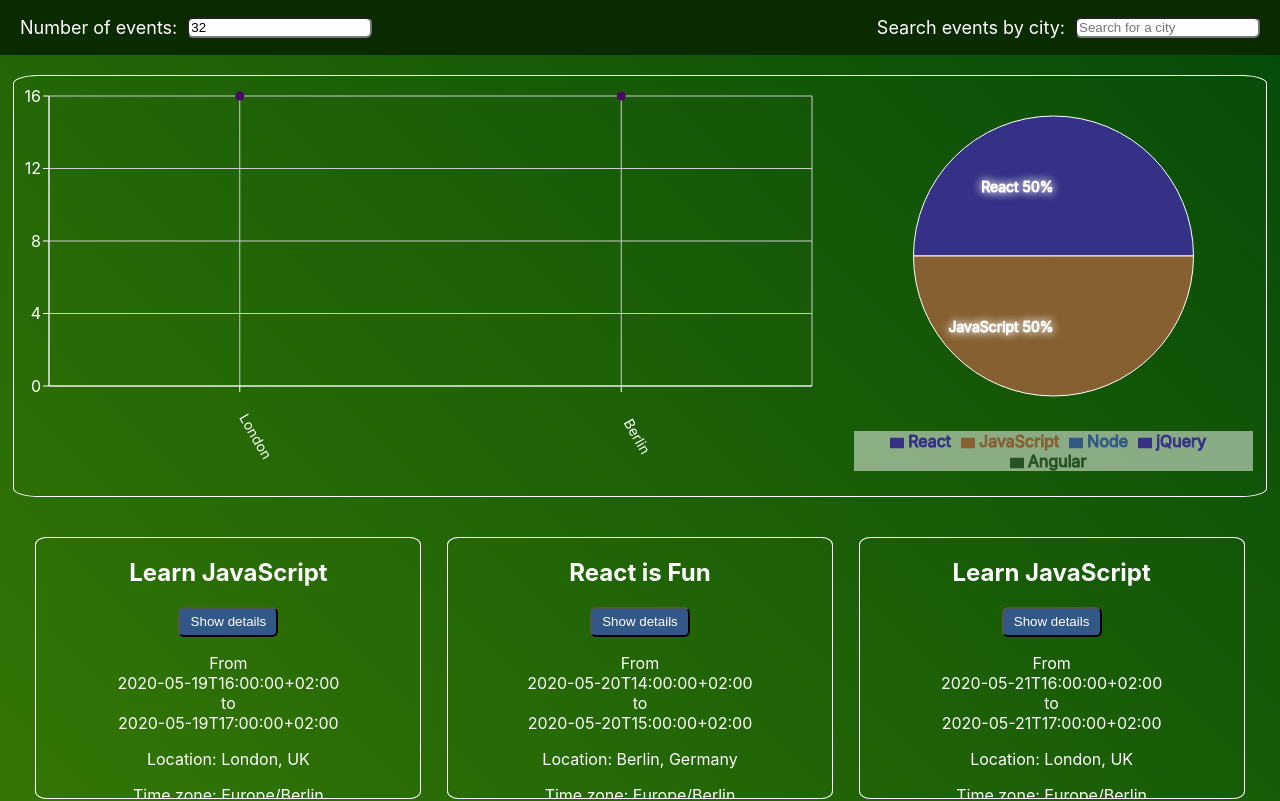
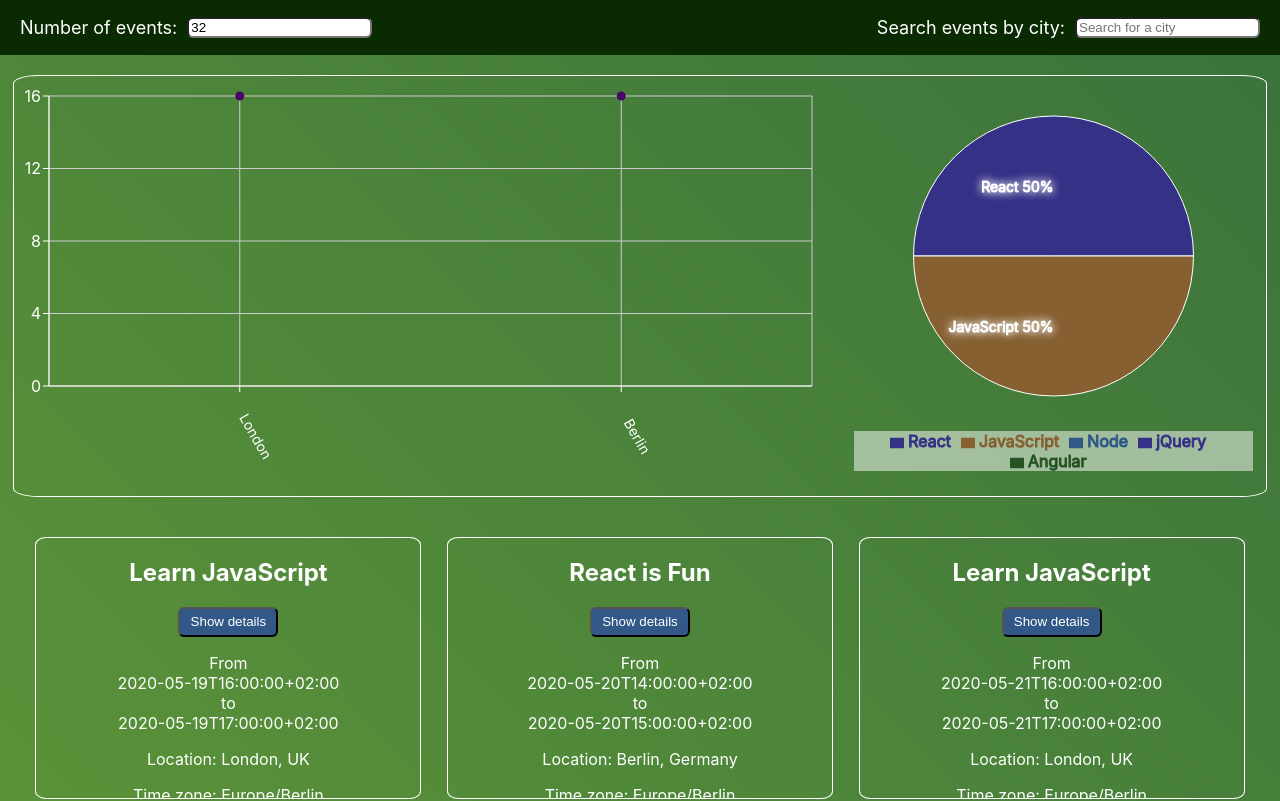
Before and after one commit to Darkpfeffer/meet-app, a React (Create React App) app: page / in a window 1280 px wide. Shown: the top 801 px of the page. Built offline with nearby package versions, Linux system fonts and the light colour scheme; what atatus-spa would draw is missing.

Commit message:
Adjusted the background color

```diff
--- a/src/App.css
+++ b/src/App.css
@@ -4,9 +4,9 @@
 
 body {
   color: white;
-  background-color: rgb(12, 114, 3);
-  background-image: linear-gradient(45deg, rgb(107, 210, 3),
-  rgb(6, 74, 9), rgb(69, 135, 4), rgb(6, 74, 9));
+  background-color: rgba(12, 114, 3, 0.3);
+  background-image: linear-gradient(45deg, rgba(107, 210, 3, 0.7),
+  rgba(6, 74, 9, 0.7), rgba(69, 135, 4, 0.7), rgba(6, 74, 9, 0.7));
   background-size: 100% 200%;
   background-repeat: no-repeat;
 }
```
